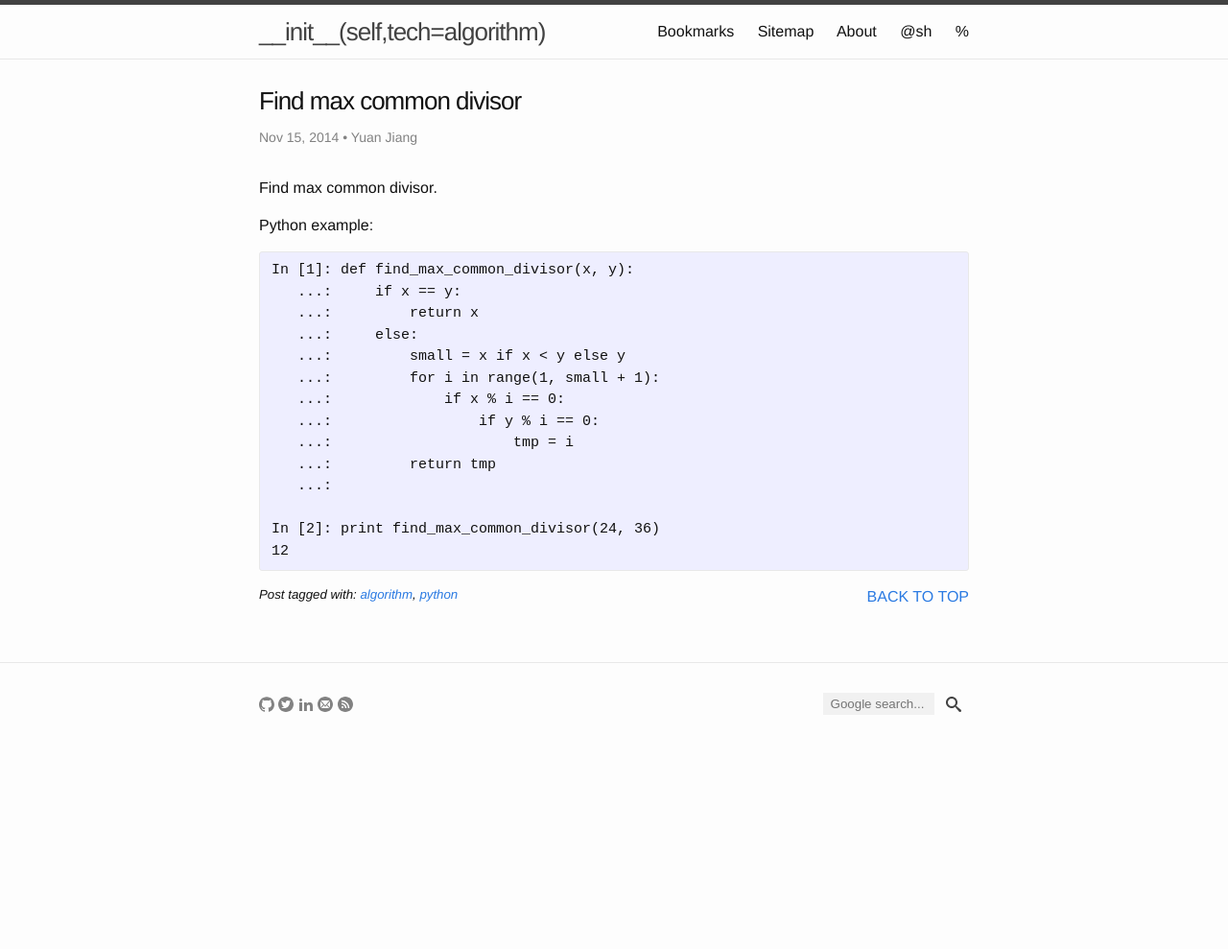
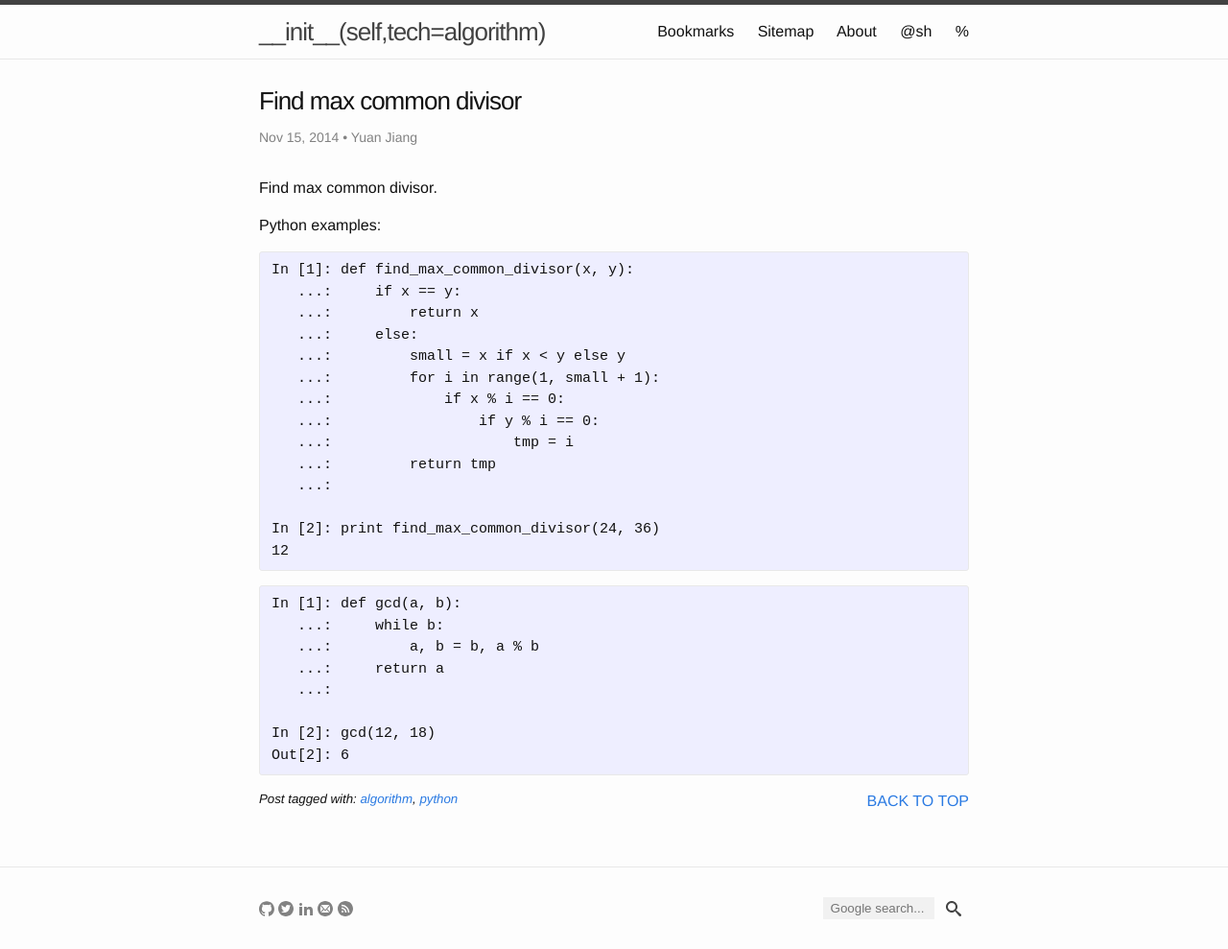
Before and after one commit to yuan-jiang/yuan-jiang.github.io, a Jekyll site: the page built from _posts/2014-11-15-find-max-common-divisor.md, in a window 1280 px wide. Shown: the whole page at 96% size. Built offline with Jekyll 4.4.1, drawn with Linux system fonts in a browser that asks for light colours; comment, search, counter and statistics services are not loaded; before the commit the page ends 900 px from its top, so only the background shows below that.

Commit message:
Add an elegant impl of finding common divisor

```diff
--- a/_posts/2014-11-15-find-max-common-divisor.md
+++ b/_posts/2014-11-15-find-max-common-divisor.md
@@ -8,7 +8,7 @@ tags: algorithm python
 
 Find max common divisor.
 
-Python example:
+Python examples:
 {% highlight ipython %}
 In [1]: def find_max_common_divisor(x, y):
    ...:     if x == y:
@@ -25,3 +25,14 @@ In [1]: def find_max_common_divisor(x, y):
 In [2]: print find_max_common_divisor(24, 36)
 12
 {% endhighlight %}
+
+{% highlight ipython %}
+In [1]: def gcd(a, b):
+   ...:     while b:
+   ...:         a, b = b, a % b
+   ...:     return a
+   ...:
+
+In [2]: gcd(12, 18)
+Out[2]: 6
+{% endhighlight %}
```
